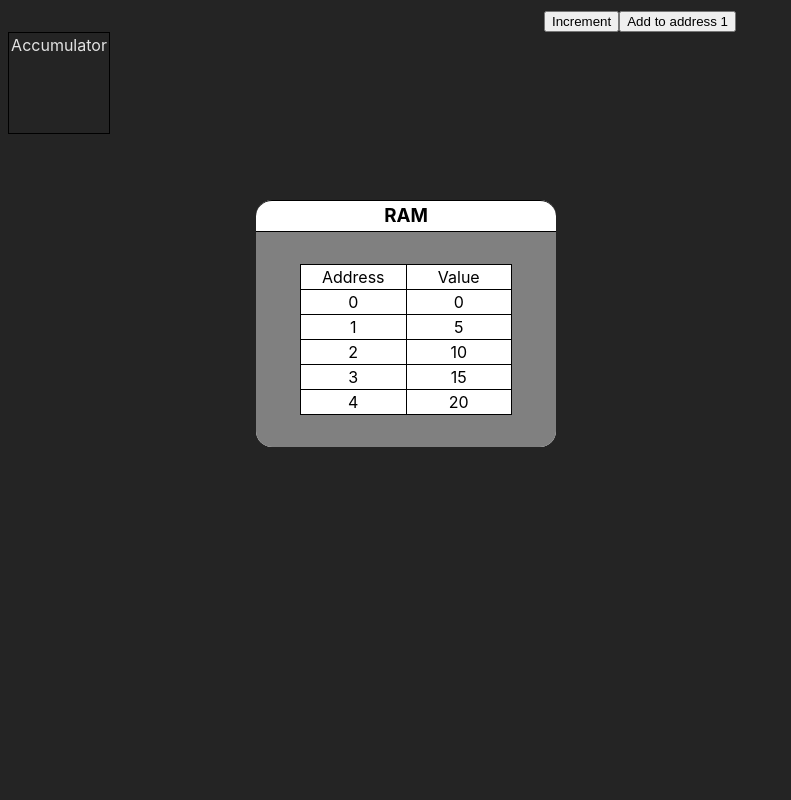
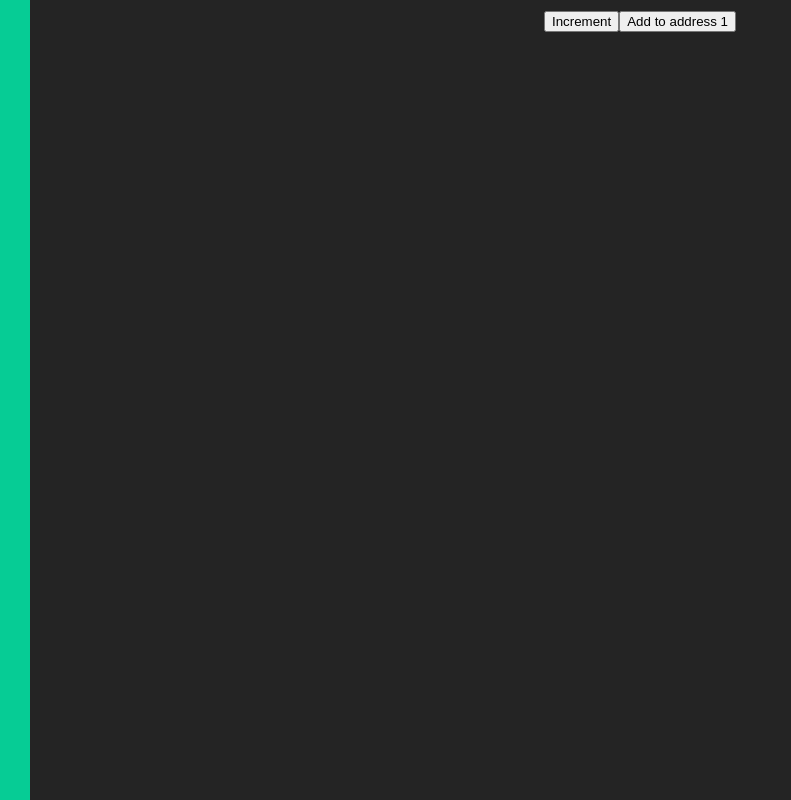
Before and after one commit to Furrj/BitsToBytes, a React (Vite) app: page / in a window 1280 px wide. Shown: the whole page, without its empty margins (0-791 px from the left). Built offline with nearby package versions, Linux system fonts and the light colour scheme.

Commit message:
implemented toolbar

```diff
--- a/src/App.tsx
+++ b/src/App.tsx
@@ -1,16 +1,35 @@
-import React from "react";
+import React, { useState } from "react";
 
 //COMPS
 import RAM from "./components/RAM/RAM";
 import Change from "./components/Interfaces/Change";
 import Accumulator from "./components/Registers/Accumulator";
+import ComponentToolbar from "./components/UI/ComponentToolbar";
+
+const initState: JSX.Element[] = [];
 
 const App: React.FC = () => {
+  const [activeComponents, setActiveComponents] =
+    useState<JSX.Element[]>(initState);
+
+  const components: JSX.Element[] = [<RAM />, <Accumulator />];
+
+  function updateActiveComponents(component: JSX.Element): void {
+    const newState: JSX.Element[] = [...activeComponents];
+    newState.push(component);
+    setActiveComponents(newState);
+  }
+
   return (
     <div className="App">
-      <RAM />
+      {activeComponents.map((component) => {
+        return component;
+      })}
       <Change />
-      <Accumulator />
+      <ComponentToolbar
+        components={components}
+        updateComponents={updateActiveComponents}
+      />
     </div>
   );
 };
--- /dev/null
+++ b/src/components/UI/ComponentToolbar.module.css
@@ -0,0 +1,21 @@
+@import "../../vars.css";
+
+.toolbar {
+  width: 30px;
+  background: rgba(0, 239, 173, 0.83);
+  height: 100vh;
+  position: fixed;
+  left: 0px;
+  top: 0px;
+  cursor: pointer;
+}
+
+.toolbarOpen {
+  width: 100px;
+}
+
+.boxContainer {
+  height: 100%;
+  display: flex;
+  flex-direction: column;
+}
--- /dev/null
+++ b/src/components/UI/ComponentToolbar.tsx
@@ -0,0 +1,47 @@
+import React, { useState } from "react";
+import styles from "./ComponentToolbar.module.css";
+
+//COMPS
+import ComponentToolbarBox from "./ComponentToolbarBox";
+
+//STATE
+interface IProps {
+  components: JSX.Element[];
+  updateComponents: (component: JSX.Element) => void;
+}
+
+const ComponentToolbar: React.FC<IProps> = ({
+  components,
+  updateComponents,
+}) => {
+  const [open, setOpen] = useState<boolean>(false);
+
+  const toolbarOpenClassName: string = open ? styles.toolbarOpen : "";
+
+  return (
+    <div
+      className={`${styles.toolbar} ${toolbarOpenClassName}`}
+      onClick={() => {
+        if (!open) setOpen(true);
+      }}
+    >
+      {open ? (
+        <div className={styles.boxContainer}>
+          <div onClick={() => setOpen(false)}>Collapse</div>
+          <ComponentToolbarBox
+            title="RAM"
+            component={components[0]}
+            updateComponents={updateComponents}
+          />
+          <ComponentToolbarBox
+            title="Accumulator"
+            component={components[1]}
+            updateComponents={updateComponents}
+          />
+        </div>
+      ) : null}
+    </div>
+  );
+};
+
+export default ComponentToolbar;
--- /dev/null
+++ b/src/components/UI/ComponentToolbarBox.module.css
@@ -0,0 +1,8 @@
+@import "../../vars.css";
+
+.box {
+  height: 100px;
+  width: 100%;
+  border-top: var(--border);
+  box-sizing: border-box;
+}
--- /dev/null
+++ b/src/components/UI/ComponentToolbarBox.tsx
@@ -0,0 +1,23 @@
+import React from "react";
+import styles from "./ComponentToolbarBox.module.css";
+
+//STATE
+interface IProps {
+  title: string;
+  component: JSX.Element;
+  updateComponents: (component: JSX.Element) => void;
+}
+
+const ComponentToolbarBox: React.FC<IProps> = ({
+  title,
+  component,
+  updateComponents,
+}) => {
+  return (
+    <div className={styles.box} onClick={() => updateComponents(component)}>
+      {title}
+    </div>
+  );
+};
+
+export default ComponentToolbarBox;
```
